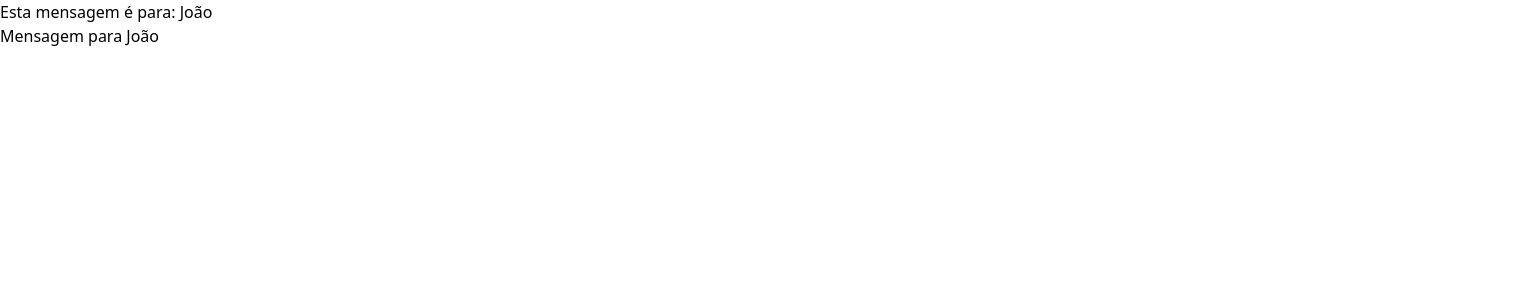
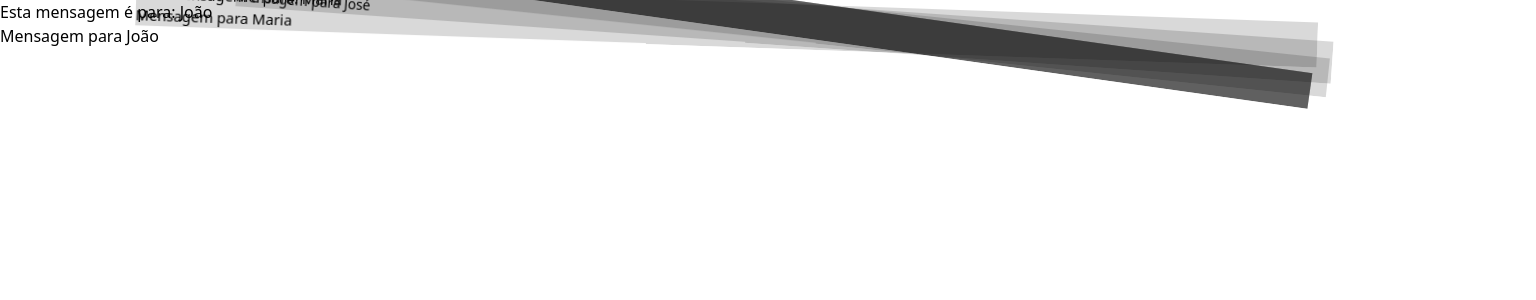
Before and after one commit to LucasGdBS/trunfo-cesar, a React (Vite) app: page / in a window 1280 px wide. Shown: the top 300 px of the page, 1536 px wide, since content can reach past the window. Built offline with nearby package versions, Linux system fonts and the light colour scheme.

Commit message:
atualizando dependencias e concluindo componente baralho

```diff
--- a/package.json
+++ b/package.json
@@ -13,7 +13,7 @@
     "prop-types": "^15.8.1",
     "react": "^18.3.1",
     "react-dom": "^18.3.1",
-    "react-swipeable": "^7.0.1"
+    "swiper": "^11.1.5"
   },
   "devDependencies": {
     "@types/react": "^18.3.3",
--- a/src/App.jsx
+++ b/src/App.jsx
@@ -8,7 +8,6 @@ function App() {
   return (
     <>
       <Container>
-        {/* <Baralho cartas={cartas} /> */}
         <Baralho cartas={cartas}/>
       </Container>
     </>
--- a/src/Components/Baralho/index.jsx
+++ b/src/Components/Baralho/index.jsx
@@ -1,38 +1,37 @@
+import { Swiper, SwiperSlide } from "swiper/react";
+import Carta from "../Carta";
 import PropTypes from "prop-types";
-import { useState } from 'react';
-import Carta from '../Carta';
+import "swiper/css";
 
-const Baralho = ({ cartas }) => {
-  const [cards, ] = useState(cartas);
-  const [currentCardIndex, setCurrentCardIndex] = useState(0);
+import "swiper/css/effect-cards";
 
-  const handleSwipeLeft = () => {
-    setCurrentCardIndex((prevIndex) => (prevIndex + 1) % cards.length);
-  };
+import { EffectCards, Keyboard, A11y } from "swiper/modules";
 
-  const handleSwipeRight = () => {
-    setCurrentCardIndex((prevIndex) => (prevIndex - 1 + cards.length) % cards.length);
-  };
+function Baralho({ cartas }) {
+  return (
+    <Swiper
+      rewind={true}
+      effect="cards"
+      grabCursor={true}
+      modules={[EffectCards, Keyboard, A11y]}
+      spaceBetween={50}
+      slidesPerView={1}
+      a11y={{enabled: true}}
+      keyboard={{
+        enabled: true,
+      }}
+    >
+      {cartas.map((carta, index) => (
+        <SwiperSlide key={index}>
+          <Carta destinatario={carta.destinatario} texto={carta.texto} />
+        </SwiperSlide>
+      ))}
+    </Swiper>
+  );
+}
 
-  return (
-    <div>
-      <Carta
-        destinatario={cards[currentCardIndex].destinatario}
-        texto={cards[currentCardIndex].texto}
-        onSwipeLeft={handleSwipeLeft}
-        onSwipeRight={handleSwipeRight}
-      />
-    </div>
-  );
+Baralho.propTypes = {
+  cartas: PropTypes.array.isRequired,
 };
 
-Baralho.propTypes = {
-  cartas: PropTypes.arrayOf(
-    PropTypes.shape({
-      destinatario: PropTypes.string.isRequired,
-      texto: PropTypes.string.isRequired,
-    })
-  ),
-}
-
 export default Baralho;
```
Also changed, not shown: 1 other file (tests, documents, lock files or other folders).
